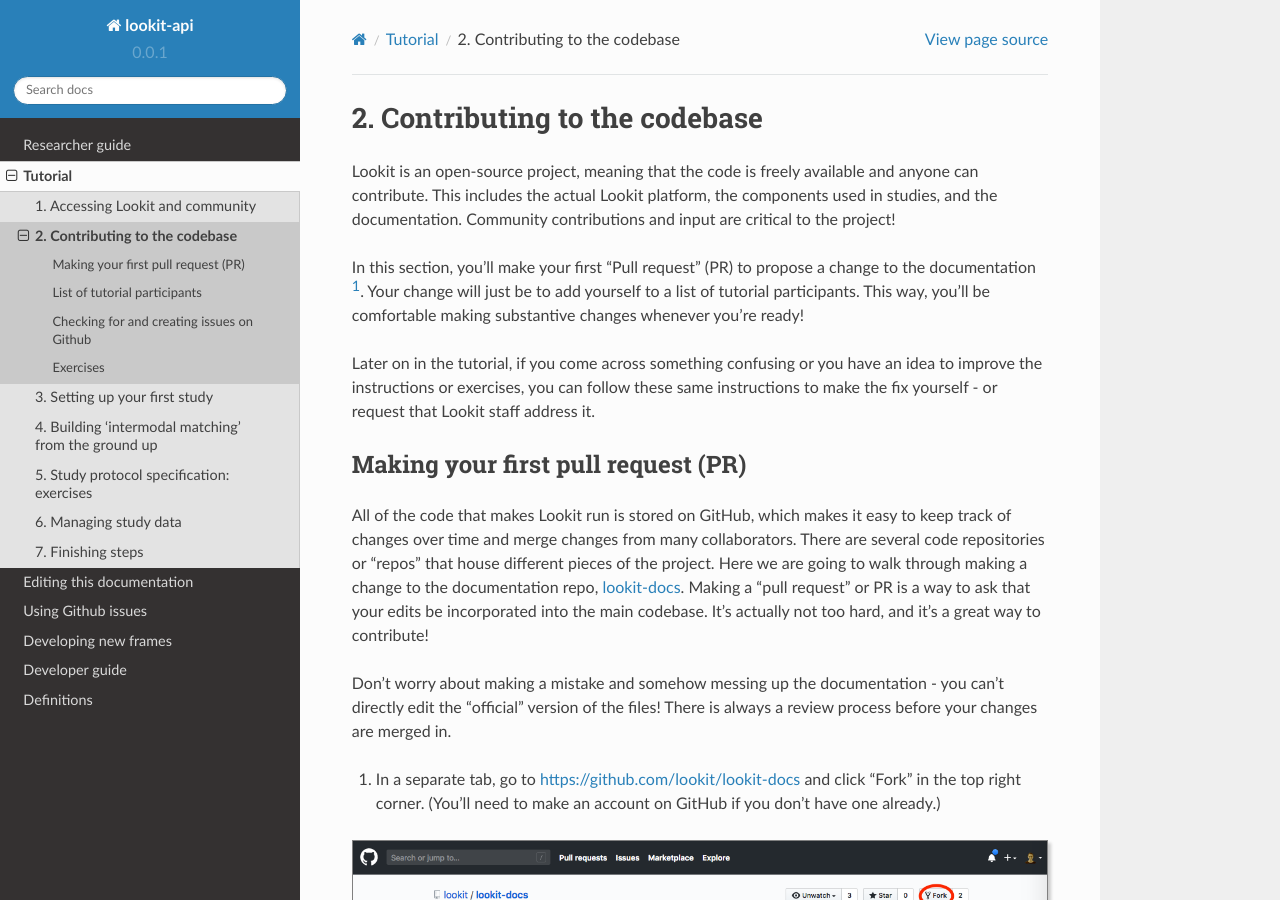
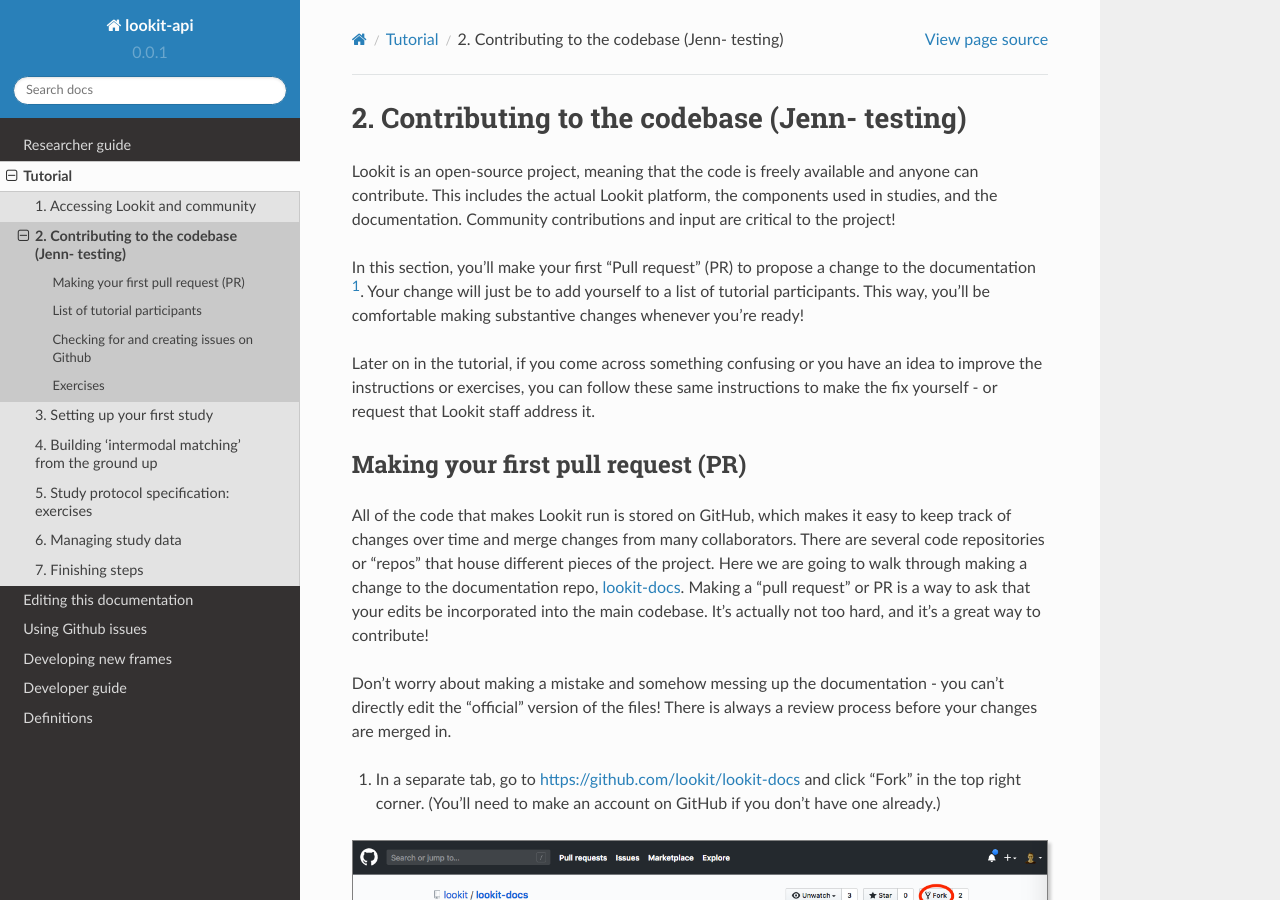
Before and after one commit to lookit/lookit-docs, a Sphinx documentation site: the page built from docs/source/tutorial-contributing.rst, in a window 1280 px wide and 900 px high. Built offline with Sphinx 7.4.7 and the Read the Docs theme 2.0.0, drawn with Linux system fonts in a browser that asks for light colours.

Commit message:
Testing changes
testing by adding text to very top

```diff
--- a/docs/source/tutorial-contributing.rst
+++ b/docs/source/tutorial-contributing.rst
@@ -1,5 +1,5 @@
 ##################################
-2. Contributing to the codebase
+2. Contributing to the codebase (Jenn- testing)
 ##################################
 
 Lookit is an open-source project, meaning that the code is freely available and anyone can contribute. This includes the actual Lookit platform, the components used in studies, and the documentation. Community contributions and input are critical to the project!
```
